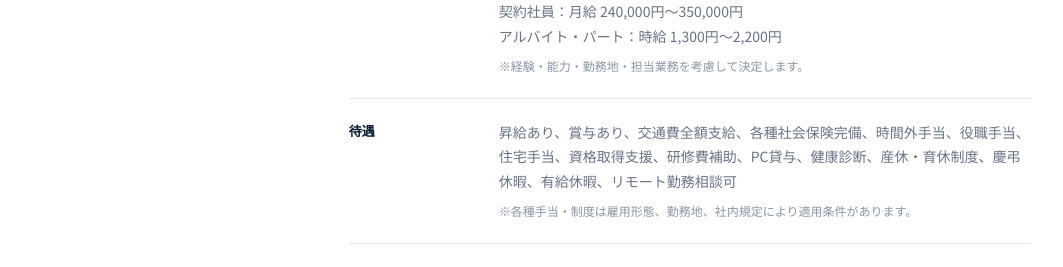
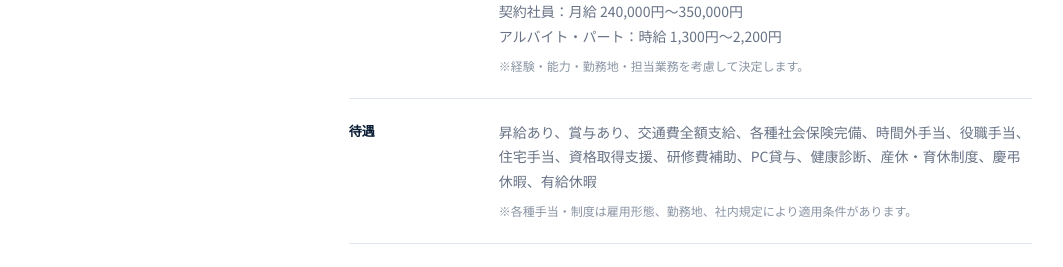
Before and after one commit to rnishioka-droid/Liyd, a website: page recruit.html in a window 1280 px wide. Shown: the part 4660-4927 px from the top of the page, without its empty margins (188-1251 px from the left). Drawn offline with Linux system fonts and the light colour scheme.

Commit message:
Update recruit.html

```diff
--- a/recruit.html
+++ b/recruit.html
@@ -103,7 +103,7 @@
           <div><dt>勤務時間</dt><dd>平日 9:00〜18:00</dd></div>
           <div><dt>休日</dt><dd>土日祝日、年末年始、その他会社カレンダーによる</dd></div>
           <div><dt>給与</dt><dd>正社員：月給 260,000円〜420,000円<br>契約社員：月給 240,000円〜350,000円<br>アルバイト・パート：時給 1,300円〜2,200円<br><small>※経験・能力・勤務地・担当業務を考慮して決定します。</small></dd></div>
-          <div><dt>待遇</dt><dd>昇給あり、賞与あり、交通費全額支給、各種社会保険完備、時間外手当、役職手当、住宅手当、資格取得支援、研修費補助、PC貸与、健康診断、産休・育休制度、慶弔休暇、有給休暇、リモート勤務相談可<br><small>※各種手当・制度は雇用形態、勤務地、社内規定により適用条件があります。</small></dd></div>
+          <div><dt>待遇</dt><dd>昇給あり、賞与あり、交通費全額支給、各種社会保険完備、時間外手当、役職手当、住宅手当、資格取得支援、研修費補助、PC貸与、健康診断、産休・育休制度、慶弔休暇、有給休暇<br><small>※各種手当・制度は雇用形態、勤務地、社内規定により適用条件があります。</small></dd></div>
           <div><dt>求める人物像</dt><dd>丁寧に確認できる方、チームで協力できる方、基本的なPC操作ができる方、報告・連絡・相談を大切にできる方</dd></div>
         </dl>
       </div>
```
